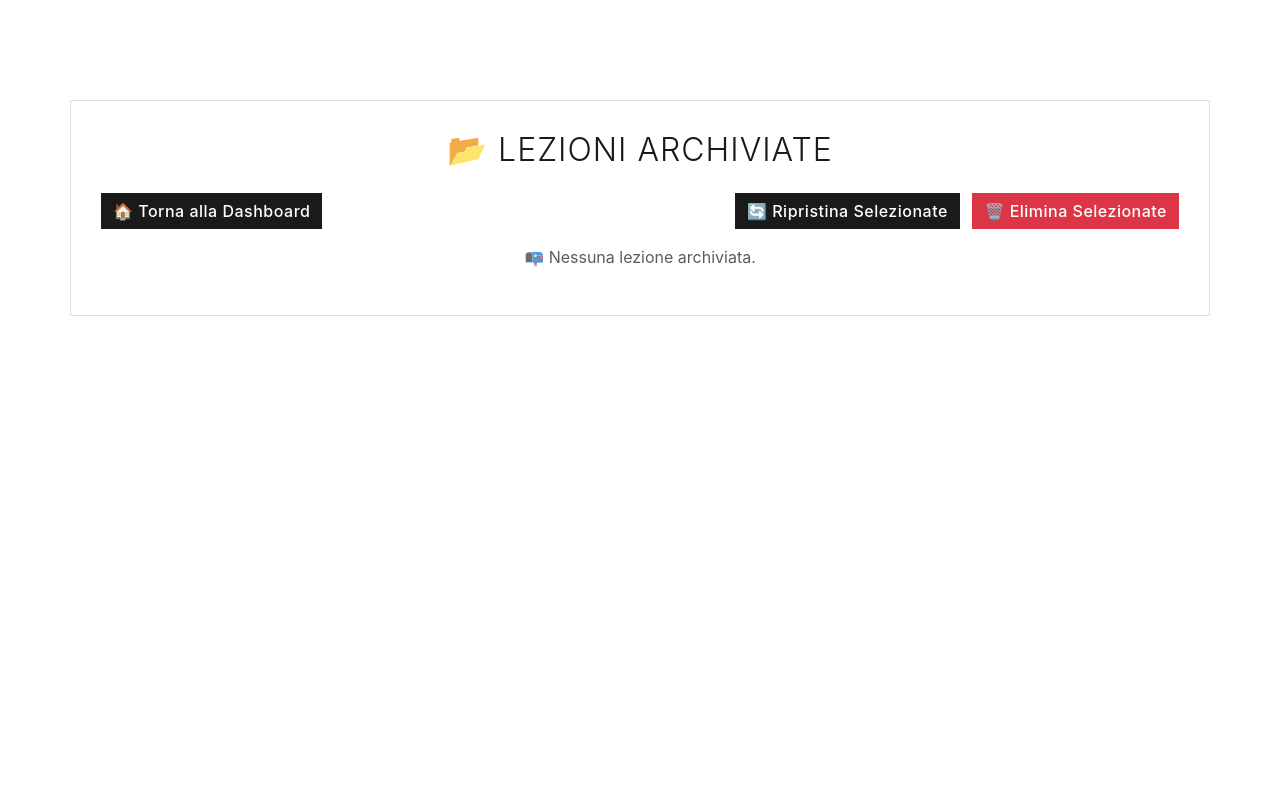
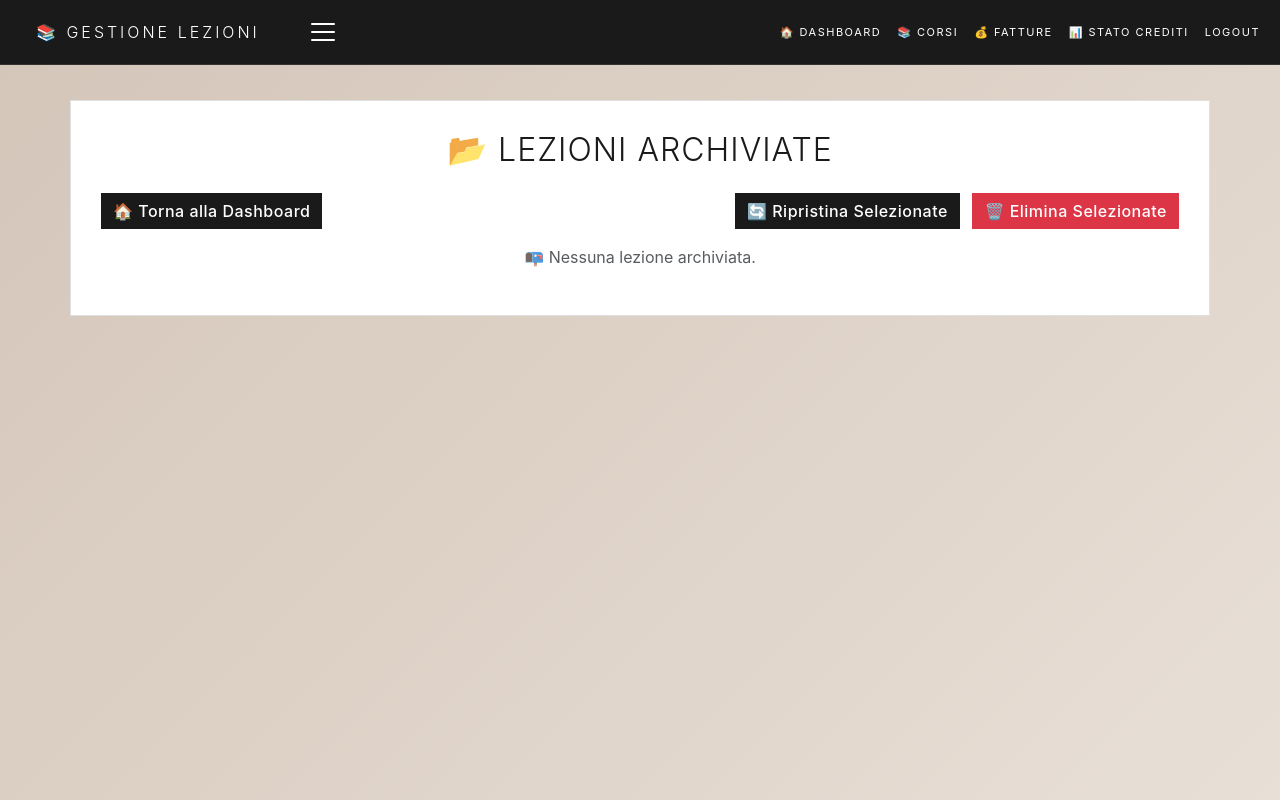
Before and after one commit to Matluc88/gestione-lezioni, a Flask app: page /lezioni_archiviate in a window 1280 px wide. Run offline with Flask 3, Linux system fonts and the light colour scheme; a user stored in the database is signed in; data that the repository does not hold is empty; parts of the project's set-up code (start-up, migrations or seed data) failed here and were passed over; some libraries are stand-ins or nearby versions.

Commit message:
Uniformato background beige gradient (stile Zara) per tutte le pagine
- Aggiunto navbar_unified.html a archiviate.html e resoconto_annuale.html
- Cambiato background da #ffffff/#f4f6f9 a linear-gradient(135deg, #d4c5b9 0%, #e8dfd6 100%) per:
  * archiviate.html
  * resoconto_annuale.html
  * sincronizza_google_calendar.html
  * modifica_fattura.html
  * esporta_opzioni.html
  * corsi_archiviati.html
  * fatture.html
  * dashboard.html
  * aggiungi_fattura.html
  * corsi.html

Tutte le pagine ora hanno lo stesso sfondo beige gradient della pagina di login, completando l'uniformazione grafica in stile Zara minimalista.

```diff
--- a/templates/aggiungi_fattura.html
+++ b/templates/aggiungi_fattura.html
@@ -6,7 +6,7 @@
   <title>Aggiungi Fattura - Gestione Lezioni</title>
   <link href="https://cdn.jsdelivr.net/npm/bootstrap@5.3.0/dist/css/bootstrap.min.css" rel="stylesheet">
   <style>
-    body { background-color: #f4f6f9; }
+    body { background: linear-gradient(135deg, #d4c5b9 0%, #e8dfd6 100%); }
     .card { border-radius: 0; box-shadow: none; border: 1px solid #e0e0e0; }
     body {
       padding-top: 76px;
--- a/templates/archiviate.html
+++ b/templates/archiviate.html
@@ -8,7 +8,7 @@
     <style>
         /* Zara Style - Minimalist & Professional */
         body {
-            background-color: #ffffff;
+            background: linear-gradient(135deg, #d4c5b9 0%, #e8dfd6 100%);
             min-height: 100vh;
             font-family: -apple-system, BlinkMacSystemFont, 'Segoe UI', sans-serif;
             padding-top: 76px;
@@ -131,6 +131,8 @@
     </style>
 </head>
 <body>
+    {% include 'components/navbar_unified.html' %}
+
     <div class="container mt-4">
 
     <h2 class="mb-4 text-center">📂 Lezioni Archiviate</h2>
--- a/templates/corsi.html
+++ b/templates/corsi.html
@@ -8,7 +8,7 @@
     <style>
         /* Zara Style - Minimalist & Professional */
         body {
-            background-color: #ffffff;
+            background: linear-gradient(135deg, #d4c5b9 0%, #e8dfd6 100%);
             font-family: -apple-system, BlinkMacSystemFont, 'Segoe UI', sans-serif;
             color: #1a1a1a;
             padding-top: 76px;
--- a/templates/corsi_archiviati.html
+++ b/templates/corsi_archiviati.html
@@ -7,7 +7,7 @@
     <link href="https://cdn.jsdelivr.net/npm/bootstrap@5.3.0/dist/css/bootstrap.min.css" rel="stylesheet">
     <style>
         body {
-            background-color: #ffffff;
+            background: linear-gradient(135deg, #d4c5b9 0%, #e8dfd6 100%);
             font-family: -apple-system, BlinkMacSystemFont, 'Segoe UI', sans-serif;
         }
         .card {
--- a/templates/dashboard.html
+++ b/templates/dashboard.html
@@ -20,7 +20,7 @@
             margin: 0;
             padding: 0;
             font-family: -apple-system, BlinkMacSystemFont, 'Segoe UI', sans-serif;
-            background-color: #ffffff;
+            background: linear-gradient(135deg, #d4c5b9 0%, #e8dfd6 100%);
             color: #1a1a1a;
             line-height: 1.5;
         }
--- a/templates/esporta_opzioni.html
+++ b/templates/esporta_opzioni.html
@@ -7,7 +7,7 @@
     <link href="https://cdn.jsdelivr.net/npm/bootstrap@5.3.0/dist/css/bootstrap.min.css" rel="stylesheet">
     <style>
         body {
-            background: #ffffff;
+            background: linear-gradient(135deg, #d4c5b9 0%, #e8dfd6 100%);
             min-height: 100vh;
             font-family: -apple-system, BlinkMacSystemFont, 'Segoe UI', Roboto, 'Helvetica Neue', Arial, sans-serif;
             padding-top: 76px;
--- a/templates/fatture.html
+++ b/templates/fatture.html
@@ -8,7 +8,7 @@
   <link href="https://cdn.jsdelivr.net/npm/fullcalendar@6.1.8/index.global.min.css" rel="stylesheet">
   <style>
     body {
-      background-color: #ffffff;
+      background: linear-gradient(135deg, #d4c5b9 0%, #e8dfd6 100%);
       padding-top: 76px;
       font-family: -apple-system, BlinkMacSystemFont, 'Segoe UI', Roboto, 'Helvetica Neue', Arial, sans-serif;
     }
--- a/templates/modifica_fattura.html
+++ b/templates/modifica_fattura.html
@@ -6,7 +6,7 @@
   <title>Modifica Fattura - Gestione Lezioni</title>
   <link href="https://cdn.jsdelivr.net/npm/bootstrap@5.3.0/dist/css/bootstrap.min.css" rel="stylesheet">
   <style>
-    body { background-color: #f4f6f9; }
+    body { background: linear-gradient(135deg, #d4c5b9 0%, #e8dfd6 100%); }
     .card { border-radius: 0; box-shadow: none; border: 1px solid #e0e0e0; }
     body {
       padding-top: 76px;
--- a/templates/resoconto_annuale.html
+++ b/templates/resoconto_annuale.html
@@ -8,7 +8,7 @@
     <script src="https://cdn.jsdelivr.net/npm/chart.js"></script>
     <style>
         body {
-            background: #ffffff;
+            background: linear-gradient(135deg, #d4c5b9 0%, #e8dfd6 100%);
             min-height: 100vh;
             font-family: -apple-system, BlinkMacSystemFont, 'Segoe UI', Roboto, 'Helvetica Neue', Arial, sans-serif;
             padding-top: 76px;
@@ -171,6 +171,8 @@
     </style>
 </head>
 <body>
+    {% include 'components/navbar_unified.html' %}
+
     <div class="container mt-4">
         <h2 class="mb-4 text-center">📊 Resoconto Annuale</h2>
 
--- a/templates/sincronizza_google_calendar.html
+++ b/templates/sincronizza_google_calendar.html
@@ -10,7 +10,7 @@
             margin: 0;
             padding: 0;
             font-family: -apple-system, BlinkMacSystemFont, 'Segoe UI', sans-serif;
-            background-color: #ffffff;
+            background: linear-gradient(135deg, #d4c5b9 0%, #e8dfd6 100%);
             color: #1a1a1a;
             line-height: 1.5;
         }
```
